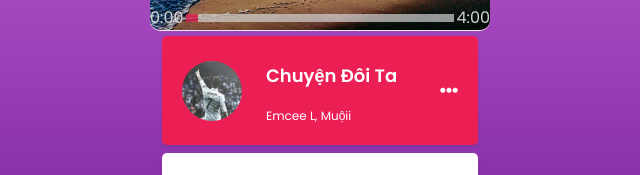
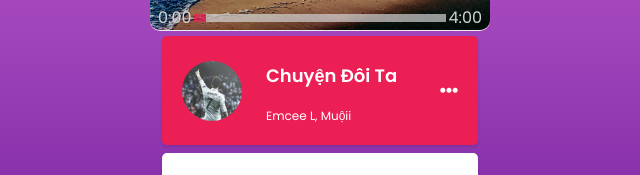
Before and after one commit to vanhau13032001/chill, a plain HTML site: page index.html in a window 1280 px wide. Shown: the part 446-621 px from the top of the page, 320-960 px from the left. Drawn offline with Linux system fonts and the light colour scheme.

Commit message:
chancecss

```diff
--- a/style.css
+++ b/style.css
@@ -121,6 +121,7 @@ header h2 {
   color: #d3d3d3;
   display: flex;
   align-items: center;
+  margin: 0 8px;
 }
 .progress {
   width: 80%;
```
